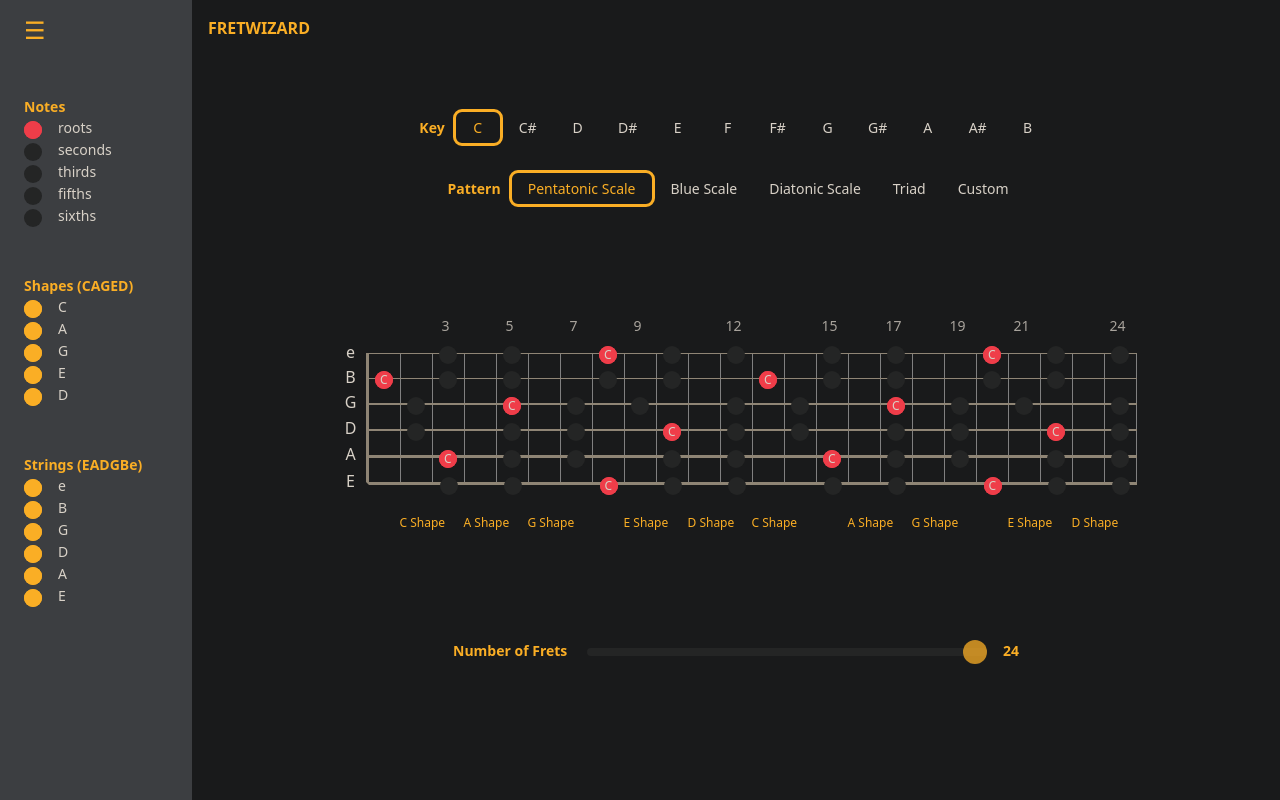
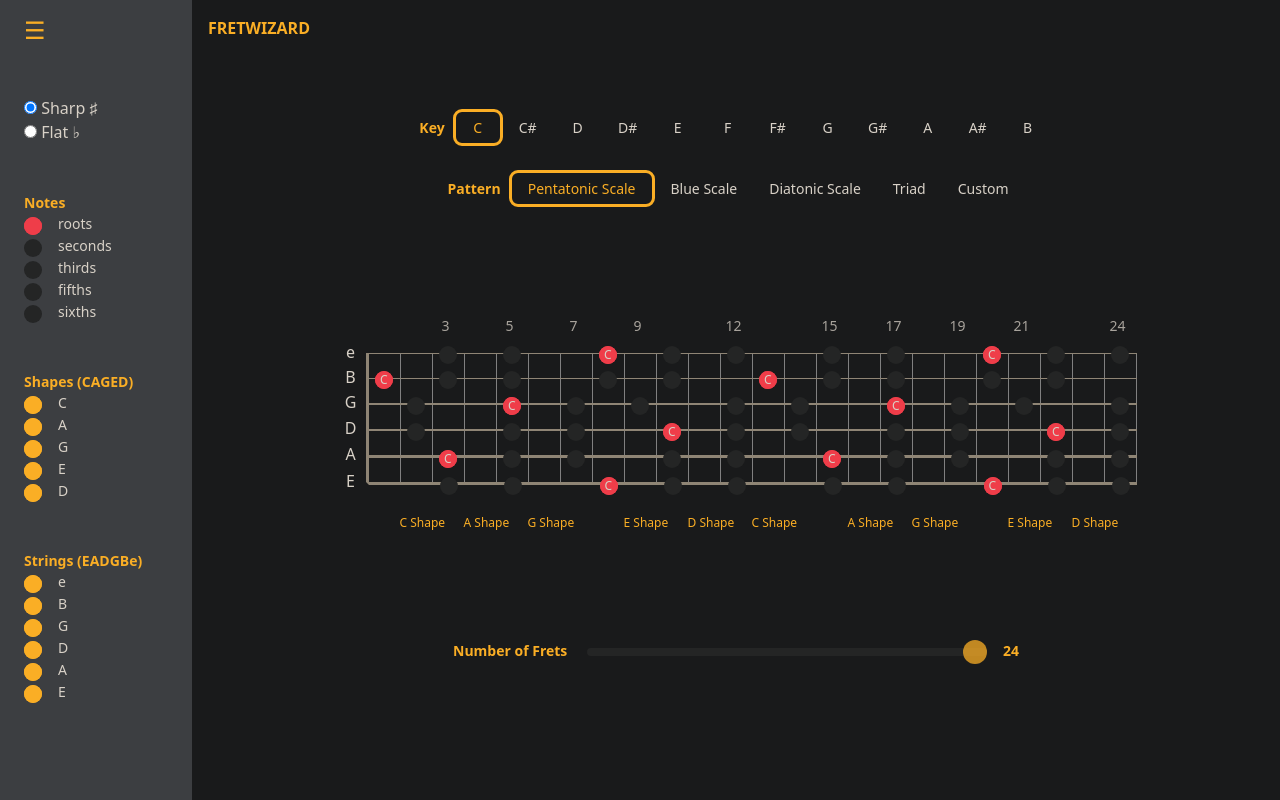
Before and after one commit to DevJhom/fret-wizard, a Vue app: page / in a window 1280 px wide. Built offline with nearby package versions, Linux system fonts and the light colour scheme.

Commit message:
toggle between sharps and flats

```diff
--- a/src/components/MyString.vue
+++ b/src/components/MyString.vue
@@ -8,7 +8,7 @@ import { getRoots, getSeconds, getThirds, getFourths, getFifths, getSixths, getS
 import { getRootNoteName, getSecondNoteName, getThirdNoteName, getFourthNoteName, getFifthNoteName, getSixthNoteName, getSeventhNoteName, getBlueNoteName } from '@data/noteNames';
 
 const patternStore = usePatternStore();
-const { currentKey, currentHighlightNotes, currentStrings, currentCAGED } = storeToRefs(patternStore);
+const { currentKey, currentHighlightNotes, currentStrings, currentCAGED, currentAccidental } = storeToRefs(patternStore);
 
 const props = defineProps({
   stringName: String,
@@ -31,14 +31,14 @@ const xSevenths = computed(() => getSevenths(currentKey.value, props.stringName)
 const xBlues = computed(() => getBlues(currentKey.value, props.stringName));
 
 // Note Names
-const rootNoteName = computed(() => getRootNoteName(currentKey.value));
-const secondNoteName = computed(() => getSecondNoteName(currentKey.value));
-const thirdNoteName = computed(() => getThirdNoteName(currentKey.value));
-const fourthNoteName = computed(() => getFourthNoteName(currentKey.value));
-const fifthNoteName = computed(() => getFifthNoteName(currentKey.value));
-const sixthNoteName = computed(() => getSixthNoteName(currentKey.value));
-const seventhNoteName = computed(() => getSeventhNoteName(currentKey.value));
-const blueNoteName = computed(() => getBlueNoteName(currentKey.value));
+const rootNoteName = computed(() => getRootNoteName(currentKey.value, currentAccidental.value));
+const secondNoteName = computed(() => getSecondNoteName(currentKey.value, currentAccidental.value));
+const thirdNoteName = computed(() => getThirdNoteName(currentKey.value, currentAccidental.value));
+const fourthNoteName = computed(() => getFourthNoteName(currentKey.value, currentAccidental.value));
+const fifthNoteName = computed(() => getFifthNoteName(currentKey.value, currentAccidental.value));
+const sixthNoteName = computed(() => getSixthNoteName(currentKey.value, currentAccidental.value));
+const seventhNoteName = computed(() => getSeventhNoteName(currentKey.value, currentAccidental.value));
+const blueNoteName = computed(() => getBlueNoteName(currentKey.value, currentAccidental.value));
 
 const isStringActive = computed(() => {
     return currentStrings.value[props.stringName];
--- a/src/components/SideBar.vue
+++ b/src/components/SideBar.vue
@@ -4,7 +4,7 @@ import { usePatternStore } from '@/stores/usePatternStore';
 import { storeToRefs } from 'pinia';
 
 const patternStore = usePatternStore();
-const { currentHighlightNotes, currentCAGED, currentStrings } = storeToRefs(patternStore);
+const { currentHighlightNotes, currentCAGED, currentStrings, currentAccidental } = storeToRefs(patternStore);
 
 const isCollapsed = ref(true);
 
@@ -20,6 +20,17 @@ const toggleSidebar = () => {
         <div class="hamburger text-start" @click="toggleSidebar()">☰</div>
         <Transition name="fade">
             <div v-show="isCollapsed">
+                <!-- Accidental -->
+                <div class="d-flex flex-column text-start mt-5">
+                    <label>
+                        <input type="radio" value="sharp" v-model="currentAccidental" @change="patternStore.updateToEqualAccidental()"/> Sharp ♯
+                    </label>
+                    <label>
+                        <input type="radio" value="flat" v-model="currentAccidental" @change="patternStore.updateToEqualAccidental()"/> Flat ♭
+                    </label>
+                </div>
+
+                <!-- Notes -->
                 <div class="notes d-flex flex-column text-start mt-5">
                     <span class="me-2 text-yellow fw-bold">
                         Notes
--- a/src/components/data/noteNames.ts
+++ b/src/components/data/noteNames.ts
@@ -1,57 +1,65 @@
-const allNoteNames = ["C", "C#", "D", "D#", "E", "F", "F#", "G", "G#", "A", "A#", "B"];
-// const allNoteNames = ["C", "Db", "D", "Eb", "E", "F", "G♭", "G", "A♭", "A", "B♭", "B"];
+export const allNoteNamesInSharp = ["C", "C#", "D", "D#", "E", "F", "F#", "G", "G#", "A", "A#", "B"];
+export const allNoteNamesInFlat = ["C", "D♭", "D", "E♭", "E", "F", "G♭", "G", "A♭", "A", "B♭", "B"];
 
 export const KEY_TO_NUMBER: { [key: string]: number } = {
   "C": 0,
-  "C#": 1, //"Db": 1,
+  "C#": 1, "D♭": 1,
   "D": 2,
-  "D#": 3, //"Eb": 3,
+  "D#": 3, "E♭": 3,
   "E": 4,
   "F": 5,
-  "F#": 6, //"Gb": 6,
+  "F#": 6, "G♭": 6,
   "G": 7,
-  "G#": 8, //"Ab": 8,
+  "G#": 8, "A♭": 8,
   "A": 9,
-  "A#": 10, //"Bb": 10,
+  "A#": 10, "B♭": 10,
   "B": 11,
 };
 
-export const getRootNoteName = (currentKey: string) => {
+export const getRootNoteName = (currentKey: string, currentAccidental: string) => {
   const shift = KEY_TO_NUMBER[currentKey];
+  const allNoteNames = (currentAccidental == "sharp" ? allNoteNamesInSharp : allNoteNamesInFlat);
   return allNoteNames[(0 + shift) % 12];
 };
 
-export const getSecondNoteName = (currentKey: string) => {
+export const getSecondNoteName = (currentKey: string, currentAccidental: string) => {
   const shift = KEY_TO_NUMBER[currentKey];
+  const allNoteNames = (currentAccidental == "sharp" ? allNoteNamesInSharp : allNoteNamesInFlat);
   return allNoteNames[(2 + shift) % 12];
 };
 
-export const getThirdNoteName = (currentKey: string) => {
+export const getThirdNoteName = (currentKey: string, currentAccidental: string) => {
   const shift = KEY_TO_NUMBER[currentKey];
+  const allNoteNames = (currentAccidental == "sharp" ? allNoteNamesInSharp : allNoteNamesInFlat);
   return allNoteNames[(4 + shift) % 12];
 };
 
-export const getFourthNoteName = (currentKey: string) => {
+export const getFourthNoteName = (currentKey: string, currentAccidental: string) => {
   const shift = KEY_TO_NUMBER[currentKey];
+  const allNoteNames = (currentAccidental == "sharp" ? allNoteNamesInSharp : allNoteNamesInFlat);
   return allNoteNames[(5 + shift) % 12];
 };
 
-export const getFifthNoteName = (currentKey: string) => {
+export const getFifthNoteName = (currentKey: string, currentAccidental: string) => {
   const shift = KEY_TO_NUMBER[currentKey];
+  const allNoteNames = (currentAccidental == "sharp" ? allNoteNamesInSharp : allNoteNamesInFlat);
   return allNoteNames[(7 + shift) % 12];
 };
 
-export const getSixthNoteName = (currentKey: string) => {
+export const getSixthNoteName = (currentKey: string, currentAccidental: string) => {
   const shift = KEY_TO_NUMBER[currentKey];
+  const allNoteNames = (currentAccidental == "sharp" ? allNoteNamesInSharp : allNoteNamesInFlat);
   return allNoteNames[(9 + shift) % 12];
 };
 
-export const getSeventhNoteName = (currentKey: string) => {
+export const getSeventhNoteName = (currentKey: string, currentAccidental: string) => {
   const shift = KEY_TO_NUMBER[currentKey];
+  const allNoteNames = (currentAccidental == "sharp" ? allNoteNamesInSharp : allNoteNamesInFlat);
   return allNoteNames[(11 + shift) % 12];
 };
 
-export const getBlueNoteName = (currentKey: string) => {
+export const getBlueNoteName = (currentKey: string, currentAccidental: string) => {
   const shift = KEY_TO_NUMBER[currentKey];
+  const allNoteNames = (currentAccidental == "sharp" ? allNoteNamesInSharp : allNoteNamesInFlat);
   return allNoteNames[(3 + shift) % 12];
 };
--- a/src/stores/usePatternStore.ts
+++ b/src/stores/usePatternStore.ts
@@ -1,13 +1,14 @@
 import { defineStore } from 'pinia';
+import { allNoteNamesInSharp, allNoteNamesInFlat } from '@/components/data/noteNames';
 
 interface State {
-  allKeys: string[];
   allPatterns: string[];
   currentKey: string;
   currentPattern: string;
   currentHighlightNotes: string[];
   currentStrings: CurrentStrings;
   currentCAGED: CurrentCAGED;
+  currentAccidental: "sharp" | "flat";
 }
 
 export interface CurrentStrings {
@@ -29,9 +30,9 @@ export interface CurrentCAGED {
 
 export const usePatternStore = defineStore('pattern', {
   state: (): State => ({
-    allKeys : ["C","C#", "D", "D#", "E", "F", "F#", "G", "G#", "A", "A#", "B"],
     allPatterns : ["Pentatonic Scale", "Blue Scale", "Diatonic Scale", "Triad", "Custom"],
     currentKey: "C",
+    currentAccidental: "sharp",
     currentPattern: "Pentatonic Scale",
     currentHighlightNotes: ["roots"],
     currentStrings: {
@@ -51,6 +52,9 @@ export const usePatternStore = defineStore('pattern', {
     }
   }),
   getters: {
+    allKeys: (state: State) => {
+      return (state.currentAccidental == "sharp" ? allNoteNamesInSharp : allNoteNamesInFlat);
+    },
     highlightNotes: (state: State) => {
       switch (state.currentPattern) {
         case "Pentatonic Scale":
@@ -72,6 +76,16 @@ export const usePatternStore = defineStore('pattern', {
     },
     updateCurrentHighlightNotes() {
       this.currentHighlightNotes = this.currentHighlightNotes.filter(note => this.highlightNotes.includes(note));
+    },
+    updateToEqualAccidental() {
+      if (this.currentAccidental == "sharp") {
+        const index = allNoteNamesInFlat.indexOf(this.currentKey);
+        this.currentKey = allNoteNamesInSharp[index];
+      }
+      if (this.currentAccidental == "flat") {
+        const index = allNoteNamesInSharp.indexOf(this.currentKey);
+        this.currentKey = allNoteNamesInFlat[index];
+      }
     }
   },
 });
```
